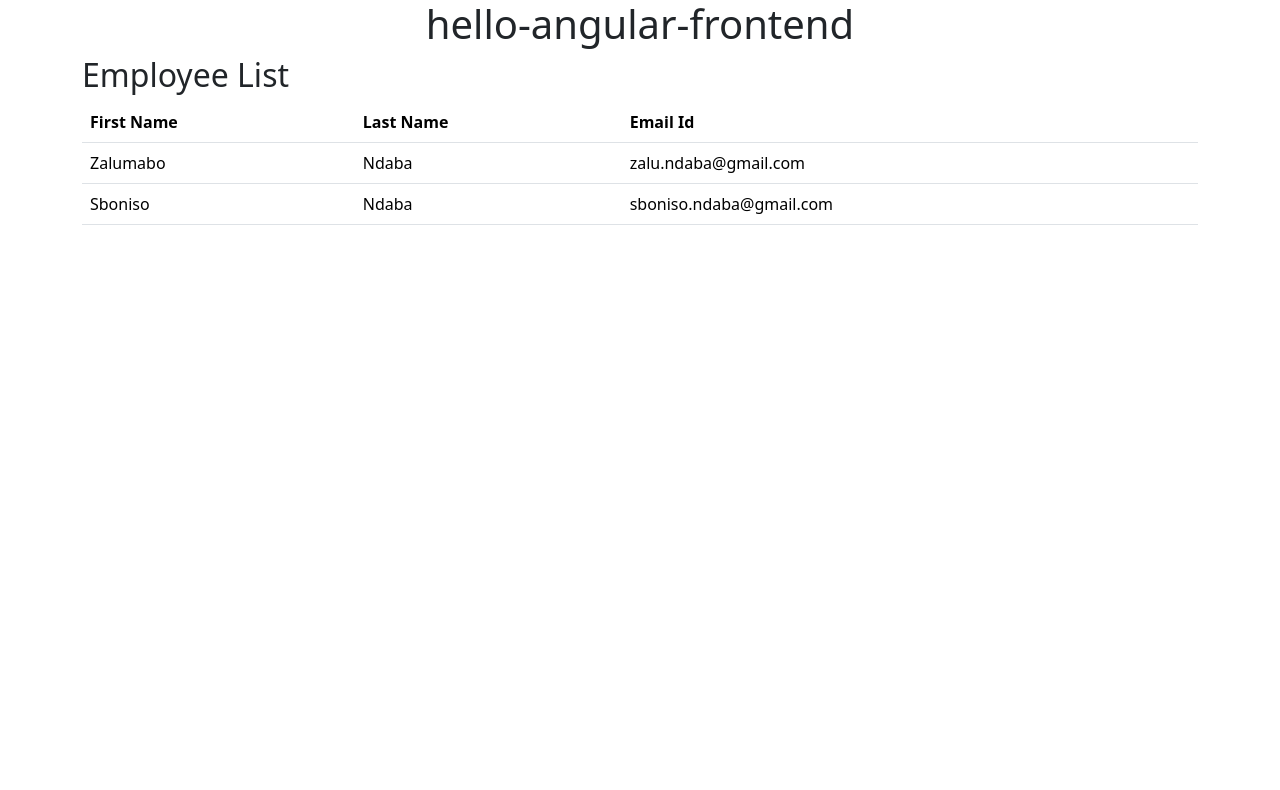
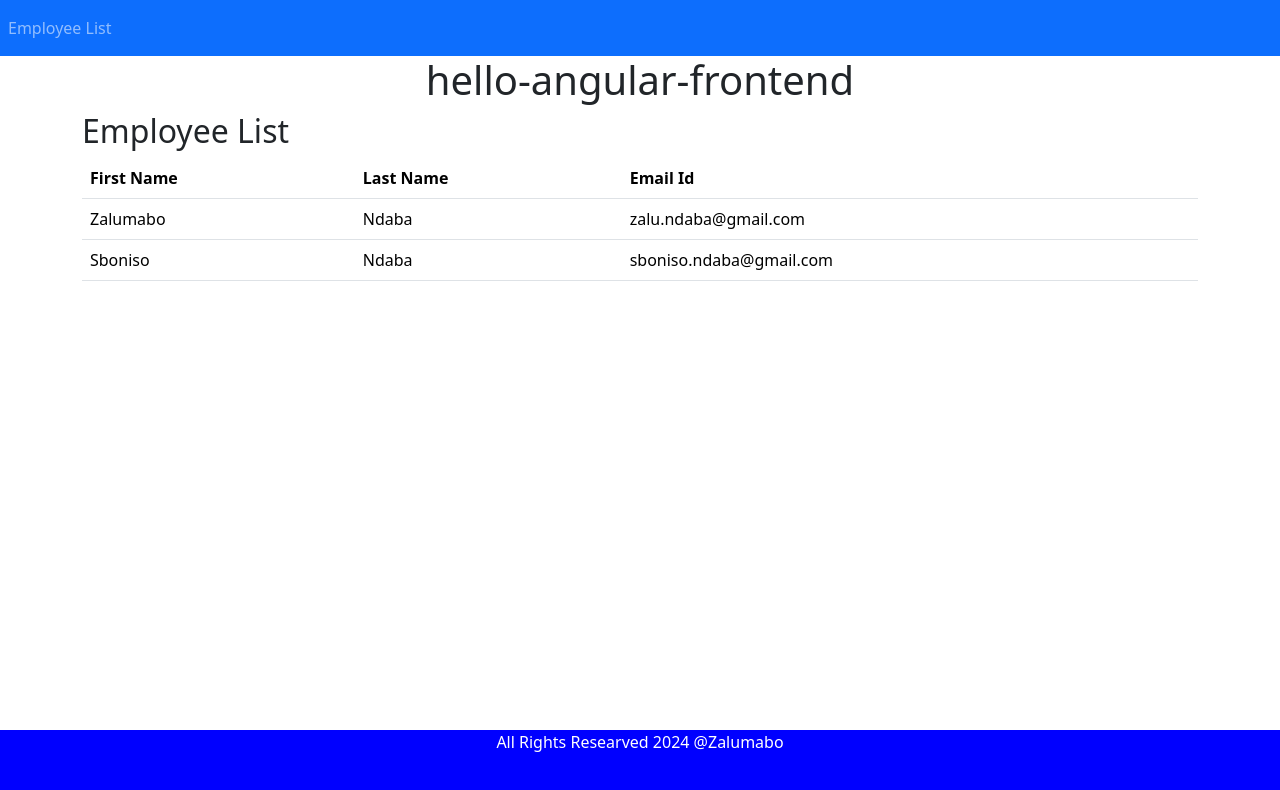
Before and after one commit to Lungsta/hello-angular-frontend, an Angular app: page /employees in a window 1280 px wide. Before the commit this address led to /. Shown: the top 790 px of the page. Built offline with nearby package versions, Linux system fonts and the light colour scheme.

Commit message:
Added styling and routing.

```diff
--- a/src/app/app.component.html
+++ b/src/app/app.component.html
@@ -1,2 +1,19 @@
+<nav class="navbar navbar-expand-sm bg-primary navbar-dark">
+  <ul class="navbar-nav">
+    <li class=""nav-item>
+      <a routerLink="employees" routerLinkActive="active" class="nav-link">Employee List</a>
+    </li>
+
+  </ul>
+
+</nav>
 <h1 class="text-center">{{title}}</h1>
-<div class="container"><app-employee-list></app-employee-list></div>
+<div class="container">
+  <router-outlet></router-outlet>
+</div>
+
+<footer class="footer">
+  <div class="container">
+    <span>All Rights Researved {{currentYear}} &#64;Zalumabo</span>
+  </div>
+</footer>
--- a/src/app/app.component.ts
+++ b/src/app/app.component.ts
@@ -11,4 +11,5 @@ import { EmployeeListComponent } from './employee-list/employee-list.component';
 })
 export class AppComponent {
   title = 'hello-angular-frontend';
+  currentYear: number = new Date().getFullYear();
 }
--- a/src/app/app.routes.ts
+++ b/src/app/app.routes.ts
@@ -1,3 +1,7 @@
 import { Routes } from '@angular/router';
+import { EmployeeListComponent } from './employee-list/employee-list.component';
 
-export const routes: Routes = [];
+export const routes:  Routes = [
+    {path: 'employees', component: EmployeeListComponent},
+    {path: '', redirectTo: 'employees', pathMatch: 'full'}
+  ]
--- a/src/styles.css
+++ b/src/styles.css
@@ -1,2 +1,12 @@
 /* You can add global styles to this file, and also import other style files */
 @import "./../node_modules/bootstrap/dist/css/bootstrap.min.css";
+
+.footer {
+    position: absolute;
+    bottom: 0;
+    width: 100%;
+    height: 70px;
+    background-color: blue;
+    text-align: center;
+    color: white;
+}
```
Also changed, not shown: src/app/app.module.ts (+5 -2 lines).
